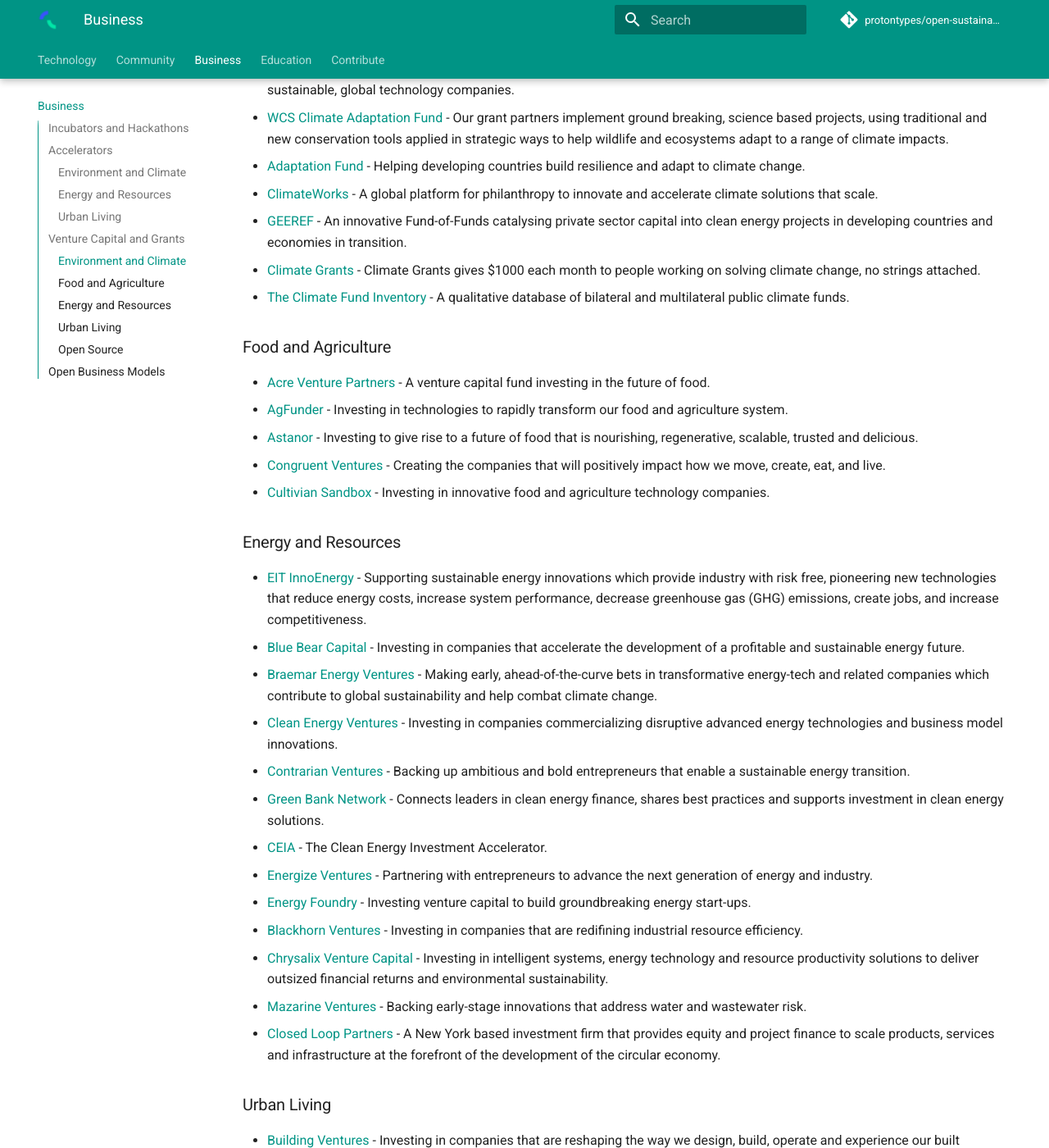
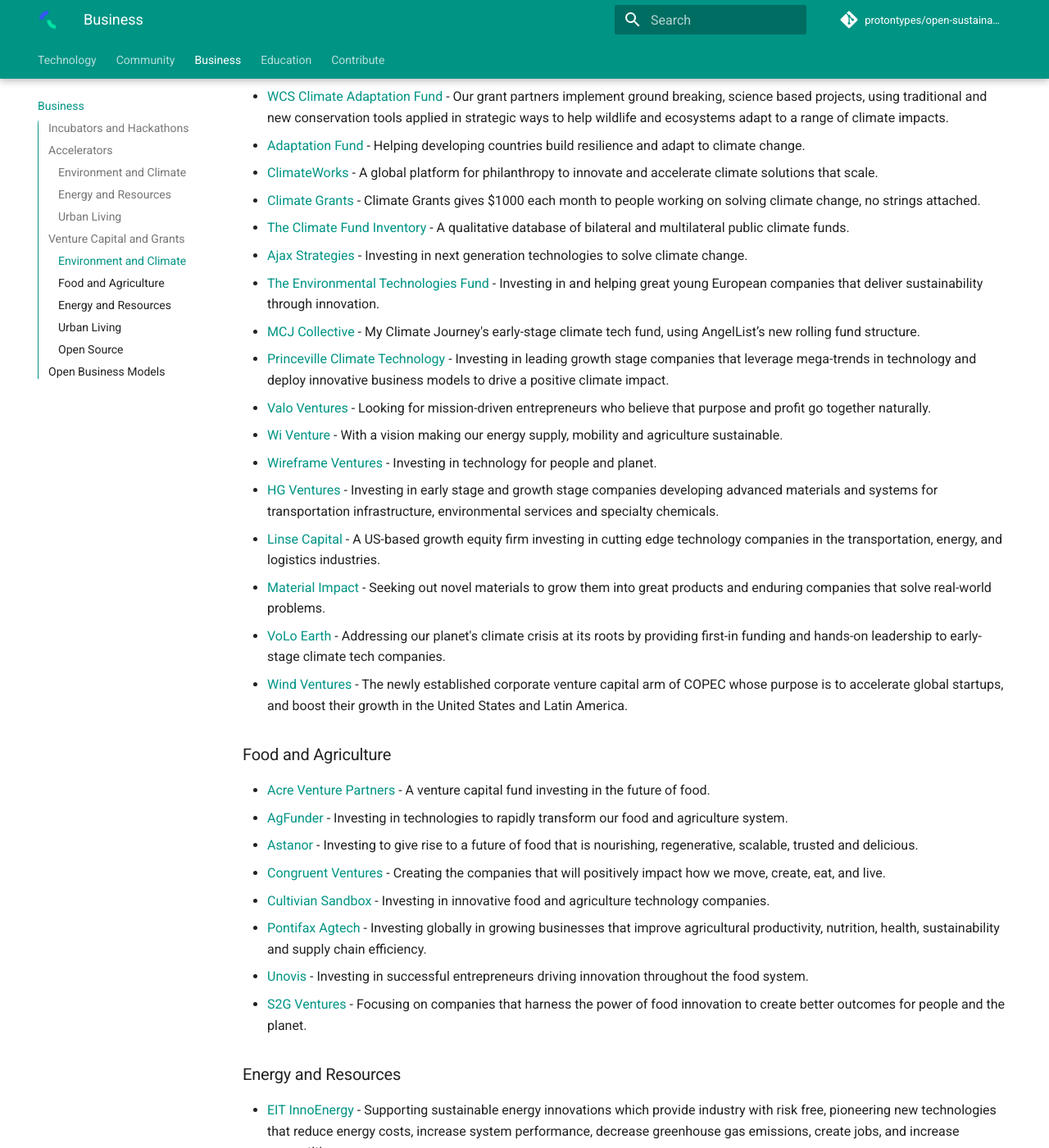
Before and after one commit to protontypes/open-sustainable-technology, an MkDocs documentation site: the page built from docs/business.md, in a window 1280 px wide and 1400 px high, scrolled down 5319 px. Shown: the whole window at 82% size. Built offline with MkDocs 1.6.1 and Material for MkDocs 9.7.7, drawn with Linux system fonts in a browser that asks for light colours; comment, search, counter and statistics services are not loaded; some of the changed text lies outside the part shown.

Commit message:
resolve merge conflict

```diff
--- a/docs/business.md
+++ b/docs/business.md
@@ -116,9 +116,20 @@
 * [WCS Climate Adaptation Fund](https://www.wcsclimateadaptationfund.org/) - Our grant partners implement ground breaking, science based projects, using traditional and new conservation tools applied in strategic ways to help wildlife and ecosystems adapt to a range of climate impacts.
 * [Adaptation Fund](https://www.adaptation-fund.org/) - Helping developing countries build resilience and adapt to climate change.
 * [ClimateWorks](https://www.climateworks.org/) - A global platform for philanthropy to innovate and accelerate climate solutions that scale.
-* [GEEREF](https://geeref.com/) - An innovative Fund-of-Funds catalysing private sector capital into clean energy projects in developing countries and economies in transition.
 * [Climate Grants](https://www.climategrants.earth/) - Climate Grants gives $1000 each month to people working on solving climate change, no strings attached.
 * [The Climate Fund Inventory](https://www.oecd.org/environment/cc/database-climate-fund-inventory.htm) - A qualitative database of bilateral and multilateral public climate funds.
+* [Ajax Strategies](https://www.ajaxinvestmentstrategies.com/) - Investing in next generation technologies to solve climate change.
+* [The Environmental Technologies Fund](https://etfpartners.capital/) - Investing in and helping great young European companies that deliver sustainability through innovation.
+* [MCJ Collective](https://www.myclimatejourney.co/mcj-collective) - My Climate Journey's early-stage climate tech fund, using AngelList’s new rolling fund structure.
+* [Princeville Climate Technology](https://www.princeville-capital.com/princeville-climate) - Investing in leading growth stage companies that leverage mega-trends in technology and deploy innovative business models to drive a positive climate impact.
+* [Valo Ventures](https://valoventures.org/) - Looking for mission-driven entrepreneurs who believe that purpose and profit go together naturally.
+* [Wi Venture](https://wiventure.de/) - With a vision making our energy supply, mobility and agriculture sustainable.
+* [Wireframe Ventures](https://www.wireframevc.com/) - Investing in technology for people and planet.
+* [HG Ventures](https://hgventures.com/) - Investing in early stage and growth stage companies developing advanced materials and systems for transportation infrastructure, environmental services and specialty chemicals.
+* [Linse Capital](https://www.linsecapital.com/) - A US-based growth equity firm investing in cutting edge technology companies in the transportation, energy, and logistics industries.
+* [Material Impact](https://materialimpact.com/) - Seeking out novel materials to grow them into great products and enduring companies that solve real-world problems.
+* [VoLo Earth](https://www.voloearth.com/) - Addressing our planet's climate crisis at its roots by providing first-in funding and hands-on leadership to early-stage climate tech companies.
+* [Wind Ventures](https://www.windventures.vc/) - The newly established corporate venture capital arm of COPEC whose purpose is to accelerate global startups, and boost their growth in the United States and Latin America.
 
 ### Food and Agriculture
 * [Acre Venture Partners](http://acre.vc/) - A venture capital fund investing in the future of food.
@@ -126,9 +137,12 @@
 * [Astanor](https://astanor.com/) - Investing to give rise to a future of food that is nourishing, regenerative, scalable, trusted and delicious.
 * [Congruent Ventures](https://congruentvc.com/) - Creating the companies that will positively impact how we move, create, eat, and live.
 * [Cultivian Sandbox](https://cultiviansbx.com/) - Investing in innovative food and agriculture technology companies.
+* [Pontifax Agtech](https://www.pontifaxagtech.com/) - Investing globally in growing businesses that improve agricultural productivity, nutrition, health, sustainability and supply chain efficiency.
+* [Unovis](https://www.unovis.vc/) - Investing in successful entrepreneurs driving innovation throughout the food system.
+* [S2G Ventures](https://www.s2gventures.com/) - Focusing on companies that harness the power of food innovation to create better outcomes for people and the planet.
 
 ### Energy and Resources
-* [EIT InnoEnergy](https://www.innoenergy.com/) - Supporting sustainable energy innovations which provide industry with risk free, pioneering new technologies that reduce energy costs, increase system performance, decrease greenhouse gas (GHG) emissions, create jobs, and increase competitiveness.
+* [EIT InnoEnergy](https://www.innoenergy.com/) - Supporting sustainable energy innovations which provide industry with risk free, pioneering new technologies that reduce energy costs, increase system performance, decrease greenhouse gas emissions, create jobs, and increase competitiveness.
 * [Blue Bear Capital](https://bluebearcap.com/) - Investing in companies that accelerate the development of a profitable and sustainable energy future.
 * [Braemar Energy Ventures](http://www.braemarenergy.com/) - Making early, ahead-of-the-curve bets in transformative energy-tech and related companies which contribute to global sustainability and help combat climate change.
 * [Clean Energy Ventures](https://cleanenergyventures.com/) - Investing in companies commercializing disruptive advanced energy technologies and business model innovations.
@@ -141,10 +155,17 @@
 * [Chrysalix Venture Capital](https://chrysalix.com/) - Investing in intelligent systems, energy technology and resource productivity solutions to deliver outsized financial returns and environmental sustainability.
 * [Mazarine Ventures](https://www.mazarineventures.com/) - Backing early-stage innovations that address water and wastewater risk.
 * [Closed Loop Partners](https://www.closedlooppartners.com/) - A New York based investment firm that provides equity and project finance to scale products, services and infrastructure at the forefront of the development of the circular economy.
+* [Energy Impact Partners](https://www.energyimpactpartners.com/) - Investing in companies driving a cleaner, better energy future.
+* [Enertech Capital](https://www.enertechcapital.com/) - Investing and partnering with innovative companies driving change across the energy landscape.
+* [Evergy Ventures](https://evergyventures.com/) - Formerly known as GXP Investments, focused on exploring unique opportunities that are aligned with Evergy’s core mission to foster energy that moves us forward.
+* [GEEREF](https://geeref.com/) - An innovative Fund-of-Funds catalysing private sector capital into clean energy projects in developing countries and economies in transition.
+* [Evok Innovations](https://www.evokinnovations.com/) - Fueling industrial innovation.
+* [PIVA](http://www.piva.vc/) - A San Francisco-based VC firm investing in visionary entrepreneurs who are solving the world's critical problems in the industrial and energy spaces.
+* [Powerhouse Ventures](https://www.powerhouse.fund/ventures) - Investing in seed-stage startups that are changing the way we power our world.
 
 ### Urban Living
 * [Building Ventures](https://buildingventures.com/) - Investing in companies that are reshaping the way we design, build, operate and experience our built environment.
-* [Fifth Wall](https://fifthwall.com/) - A first-of-its-kind model aimed to accelerate innovation and create value for the entire Built World ecosystem.
+* [Fifth Wall](https://fifthwall.com/) - A first-of-its-kind model aimed to accelerate innovation and create value for the entire built world ecosystem.
 * [Trucks VC](https://www.trucks.vc/) - Funds the entrepreneurs building the future of transportation.
 * [Urban Us](https://urban.us/) - Fund startups that upgrade cities for climate change.
 
```
Also changed, not shown: other parts of docs/business.md (+1 -1 lines).
